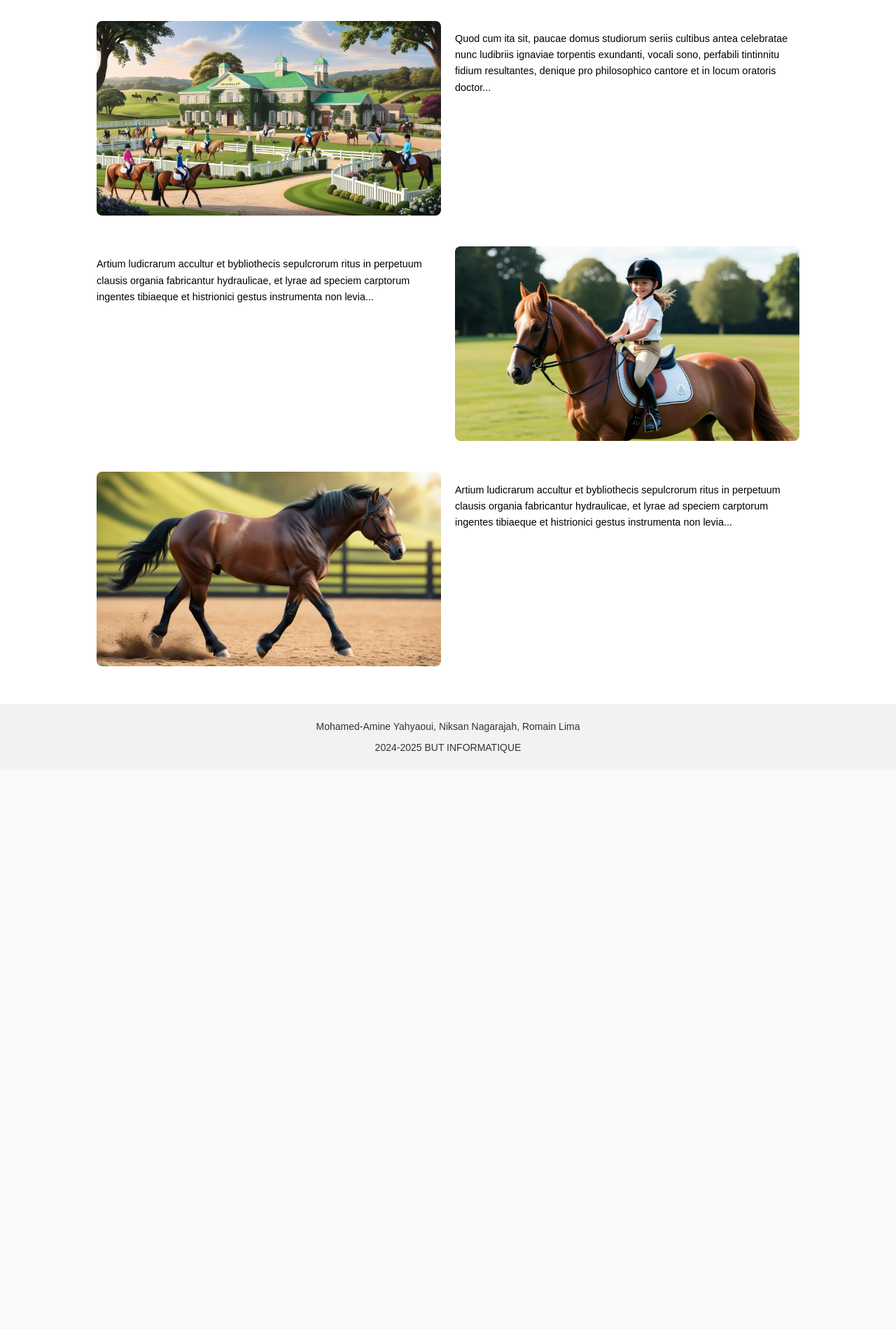
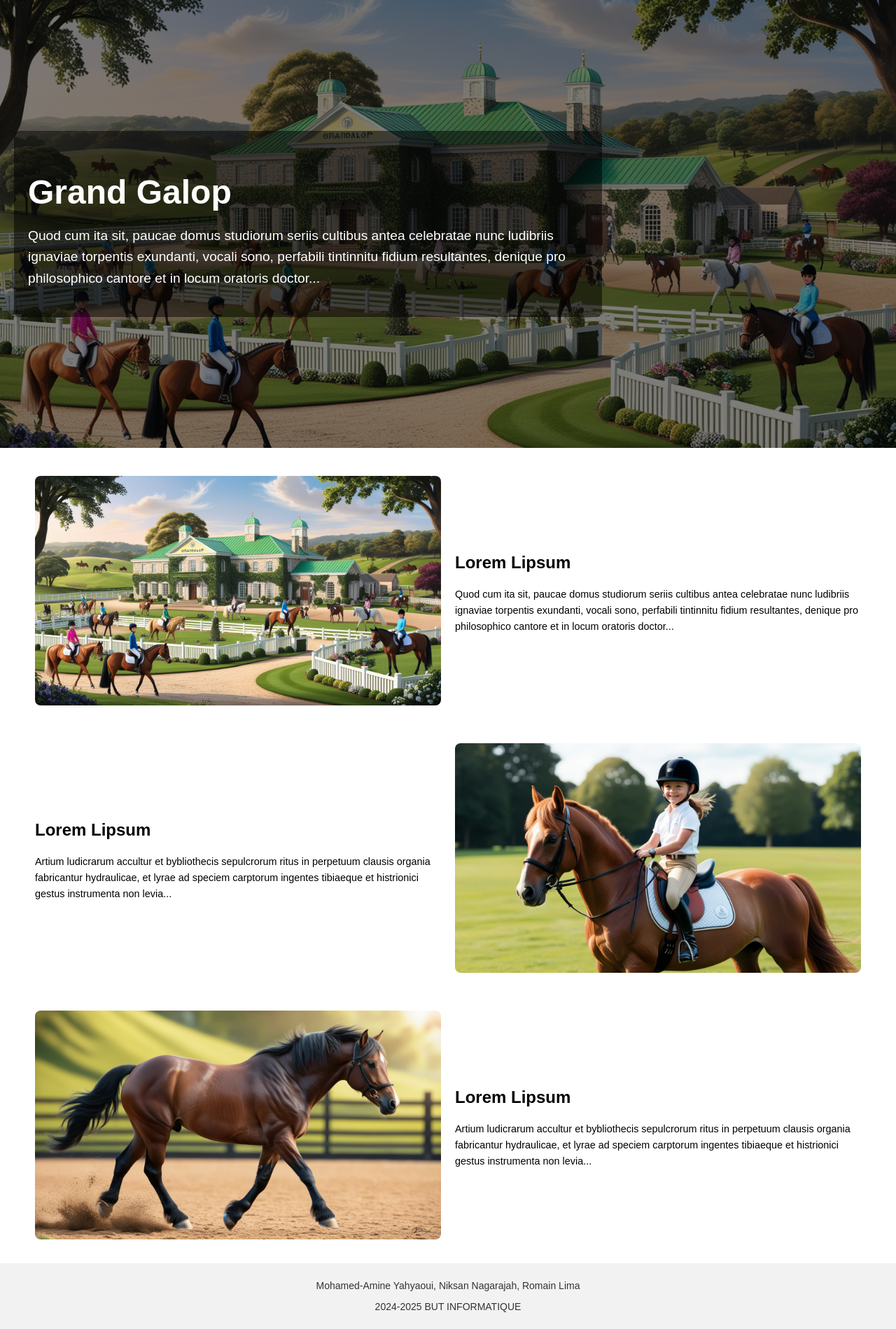
Before and after one commit to NiksanNagarajah/SAE_DevWeb, a Flask app: page / in a window 1280 px wide. Shown: the part 50-1949 px from the top of the page at 70% size. Before the commit the page ends 1126 px from the top, so only its background shows below. Run offline with Flask 3, Linux system fonts and the light colour scheme.

Commit message:
Modification de la page d'accueil

```diff
--- a/app/static/home.css
+++ b/app/static/home.css
@@ -1,6 +1,7 @@
-main {
-    width: 80%;
+.content {
     margin: 20px auto;
+    max-width: 1200px;
+    padding: 0 20px;
 }
 
 .content .row {
@@ -9,9 +10,14 @@ main {
     margin-bottom: 20px;
 }
 
+.row {
+    margin: 30px 0;
+}
+
 .column {
     flex: 1;
     padding: 10px;
+    align-content: center;
 }
 
 .column img {
@@ -24,3 +30,37 @@ main {
     font-size: 0.9em;
     line-height: 1.6;
 }
+
+.presentation {
+    display: flex;
+    align-items: center;
+    justify-content: flex-start;
+    height: 80vh;
+    width: 100%;
+    position: relative;
+    background-image: linear-gradient(rgba(0, 0, 0, 0.5), rgba(0, 0, 0, 0.5)), url('images/Image_du_club.jpg');
+    background-size: cover;
+    background-position: center;
+    background-attachment: fixed;
+    padding: 20px;
+    color: white;
+    box-sizing: border-box;
+}
+
+.presentation-content {
+    max-width: 800px;
+    padding: 20px;
+    background-color: rgba(0, 0, 0, 0.5);
+    border-radius: 8px;
+    z-index: 2;
+}
+
+.presentation-title {
+    font-size: 3rem;
+    margin-bottom: 20px;
+}
+
+.presentation p {
+    font-size: 1.2rem;
+    line-height: 1.6;
+}
--- a/app/templates/home.html
+++ b/app/templates/home.html
@@ -8,12 +8,20 @@
 
 {% block content %}
 
+<section class="presentation">
+    <div class="presentation-content">
+        <h1 class="presentation-title">Grand Galop</h1>
+        <p>Quod cum ita sit, paucae domus studiorum seriis cultibus antea celebratae nunc ludibriis ignaviae torpentis exundanti, vocali sono, perfabili tintinnitu fidium resultantes, denique pro philosophico cantore et in locum oratoris doctor...</p>
+    </div>
+</section>
+
 <section class="content">
     <div class="row">
         <div class="column">
-            <img src="{{ url_for('static', filename='Image_du_club.jpg' )}}" alt="Image du club">
+            <img src="{{ url_for('static', filename='images/Image_du_club.jpg' )}}" alt="Image du club">
         </div>
         <div class="column">
+            <h1>Lorem Lipsum</h1>
             <p>
                 Quod cum ita sit, paucae domus studiorum seriis cultibus antea celebratae nunc ludibriis ignaviae torpentis exundanti, vocali sono, perfabili tintinnitu fidium resultantes, denique pro philosophico cantore et in locum oratoris doctor...
             </p>
@@ -22,20 +30,22 @@
 
     <div class="row">
         <div class="column">
+            <h1>Lorem Lipsum</h1>
             <p>
                 Artium ludicrarum accultur et bybliothecis sepulcrorum ritus in perpetuum clausis organia fabricantur hydraulicae, et lyrae ad speciem carptorum ingentes tibiaeque et histrionici gestus instrumenta non levia...
             </p>
         </div>
         <div class="column">
-            <img src="{{ url_for('static', filename='Cours.jpg' )}}" alt="Cours de poney">
+            <img src="{{ url_for('static', filename='images/Cours.jpg' )}}" alt="Cours de poney">
         </div>
     </div>
 
     <div class="row">
         <div class="column">
-            <img src="{{ url_for('static', filename='entrainement.jpg' )}}" alt="Entraînement">
+            <img src="{{ url_for('static', filename='images/entrainement.jpg' )}}" alt="Entraînement">
         </div>
         <div class="column">
+            <h1>Lorem Lipsum</h1>
             <p>
                 Artium ludicrarum accultur et bybliothecis sepulcrorum ritus in perpetuum clausis organia fabricantur hydraulicae, et lyrae ad speciem carptorum ingentes tibiaeque et histrionici gestus instrumenta non levia...
             </p>
```
Also changed, not shown: app/static/images/Cours.jpg (renamed from app/static/Cours.jpg), app/static/images/Image_du_club.jpg (renamed from app/static/Image_du_club.jpg), app/static/images/entrainement.jpg (renamed from app/static/entrainement.jpg).
